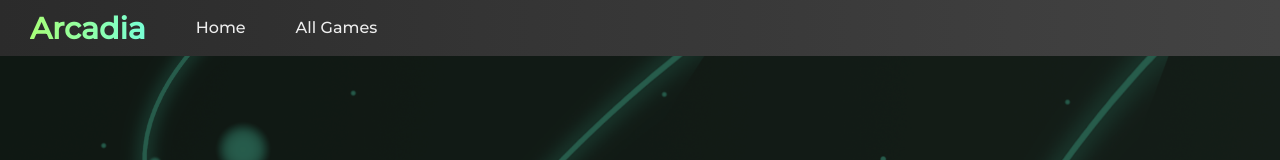
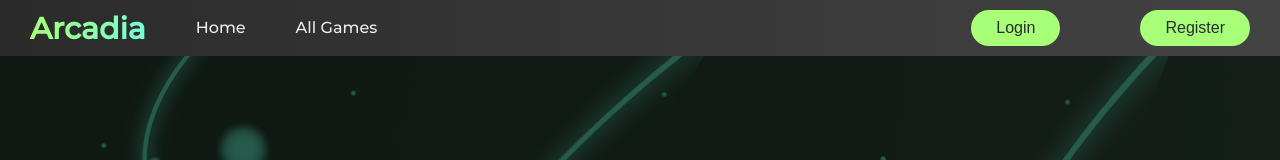
Before and after one commit to payton-burr/Project3, a React (Create React App) app in the folder client/: page / in a window 1280 px wide. Shown: the top 160 px of the page. Built offline with nearby package versions, Linux system fonts and the light colour scheme.

Commit message:
added navbar conditional rendering, added axios and jwt-decode

```diff
--- a/client/package.json
+++ b/client/package.json
@@ -5,6 +5,8 @@
   "private": true,
   "proxy": "http://localhost:3001/",
   "dependencies": {
+    "axios": "^0.19.0",
+    "jwt-decode": "^2.2.0",
     "node-sass": "^4.12.0",
     "react": "^16.6.3",
     "react-dom": "^16.6.3",
--- a/client/src/components/Nav/index.jsx
+++ b/client/src/components/Nav/index.jsx
@@ -2,7 +2,34 @@ import React, { Component } from 'react';
 import { Link } from "react-router-dom";
 
 class Nav extends Component {
+
+    logOut(e) {
+        e.preventDefault();
+        localStorage.removeItem('usertoken');
+        this.props.history.push('/');
+    }
     render() {
+
+        const loginLink = (
+            <ul className='nav__links'>
+                    <li>
+                        <Link to='/login'><button>Login</button></Link>
+                    </li>
+                    <li>
+                        <Link to='/register'><button>Register</button></Link>
+                    </li>
+                </ul>
+        )
+        const userLink = (
+            <ul className='nav__links'>
+                    <li>
+                        <Link to='/profile'><button>Profile</button></Link>
+                    </li>
+                    <li>
+                        <a href='' onClick={this.logOut.bind(this)}>Logout</a>
+                    </li>
+                </ul>
+        )
         return (
             <header className='nav-header'>
                 <nav>
@@ -18,6 +45,7 @@ class Nav extends Component {
                         </li>
                     </ul>
                 </nav>
+                {localStorage.usertoken ? userLink : loginLink}
             </header>
         );
     }
--- a/client/src/sass/components/nav.scss
+++ b/client/src/sass/components/nav.scss
@@ -28,7 +28,7 @@
 button {
     margin-right: 3rem;
     font-size: 1.6rem;
-    color: #2b2b2b;
+    color: $color-grey-dark;
     padding: .9rem 2.5rem;
     background-color: rgba(#a8ff78, 1);
     border: none;
--- a/package.json
+++ b/package.json
@@ -12,6 +12,7 @@
     "build": "cd client && npm run build",
     "heroku-postbuild": "npm run build"
   },
+  "proxy": "http://localhost:3001",
   "author": "",
   "license": "ISC",
   "devDependencies": {
```
